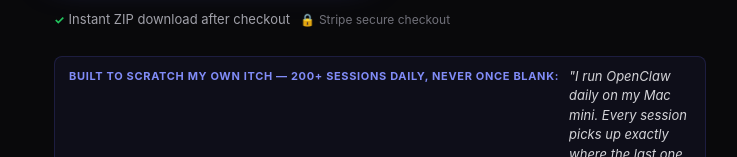
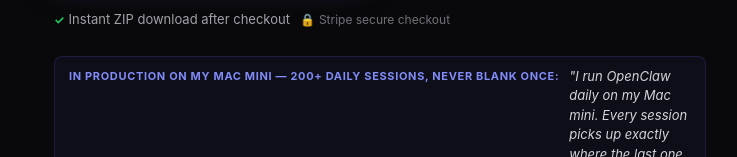
Before and after one commit to marcoiaq/agent-memory-kit, a Next.js app: page / in a window 1280 px wide. Shown: the part 564-721 px from the top of the page, without its empty margins (260-997 px from the left). Built offline with nearby package versions, Linux system fonts and the light colour scheme; no server answers.

Commit message:
ux: replace 'scratch my own itch' with specific production credibility signal in hero proof label

```diff
--- a/app/page.tsx
+++ b/app/page.tsx
@@ -635,7 +635,7 @@ export default function Home() {
               </span>
             </span>
             <p className="hero-proof" style={{marginTop:'14px', marginBottom:'0'}}>
-              <span className="hero-proof-label">Built to scratch my own itch — 200+ sessions daily, never once blank:</span>
+              <span className="hero-proof-label">In production on my Mac mini — 200+ daily sessions, never blank once:</span>
               <span><span style={{fontStyle:'italic', color:'#d4d4d8'}}>"I run OpenClaw daily on my Mac mini. Every session picks up exactly where the last one left off — <strong style={{color:'#fafafa', fontStyle:'normal', fontWeight:800}}>never once started blank.</strong>"</span>{' '}— <a href="https://x.com/alfredmarktr" target="_blank" rel="noopener noreferrer">@alfredmarktr</a></span>
             </p>
           </div>
```
